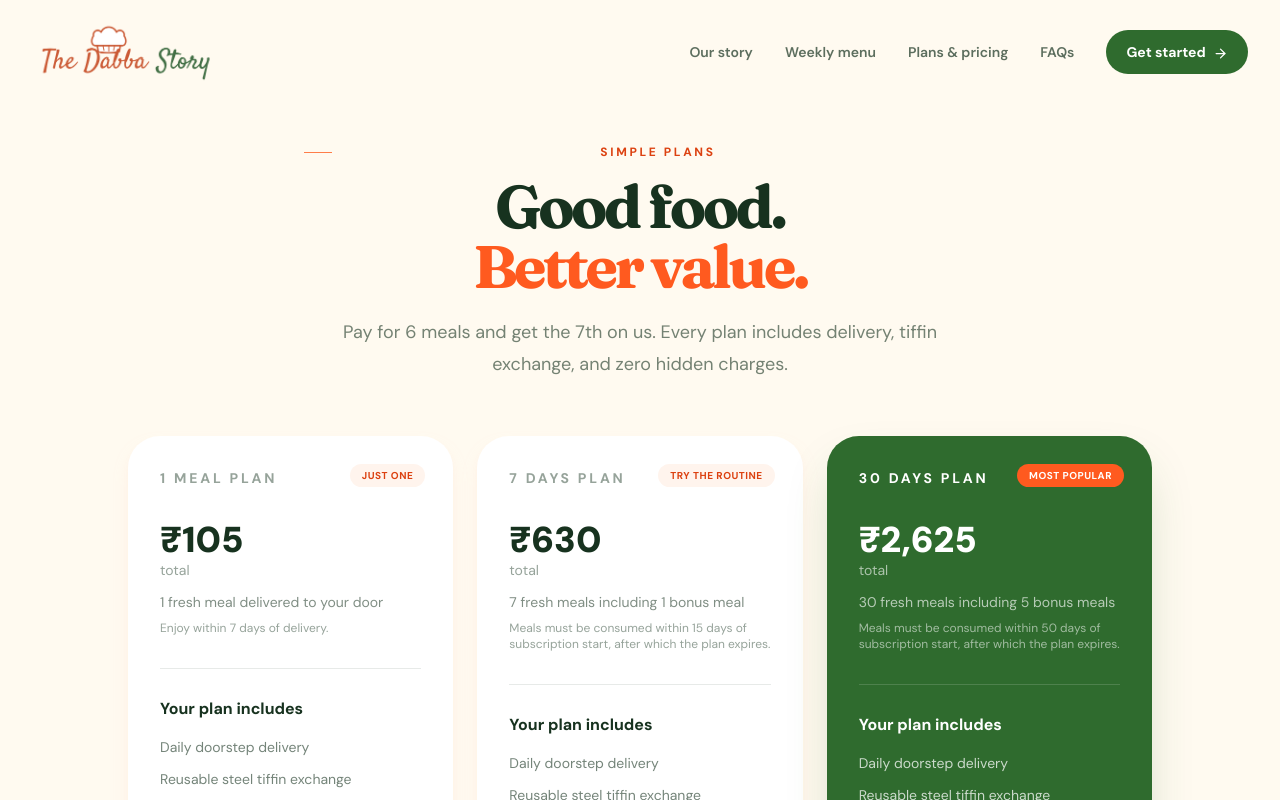
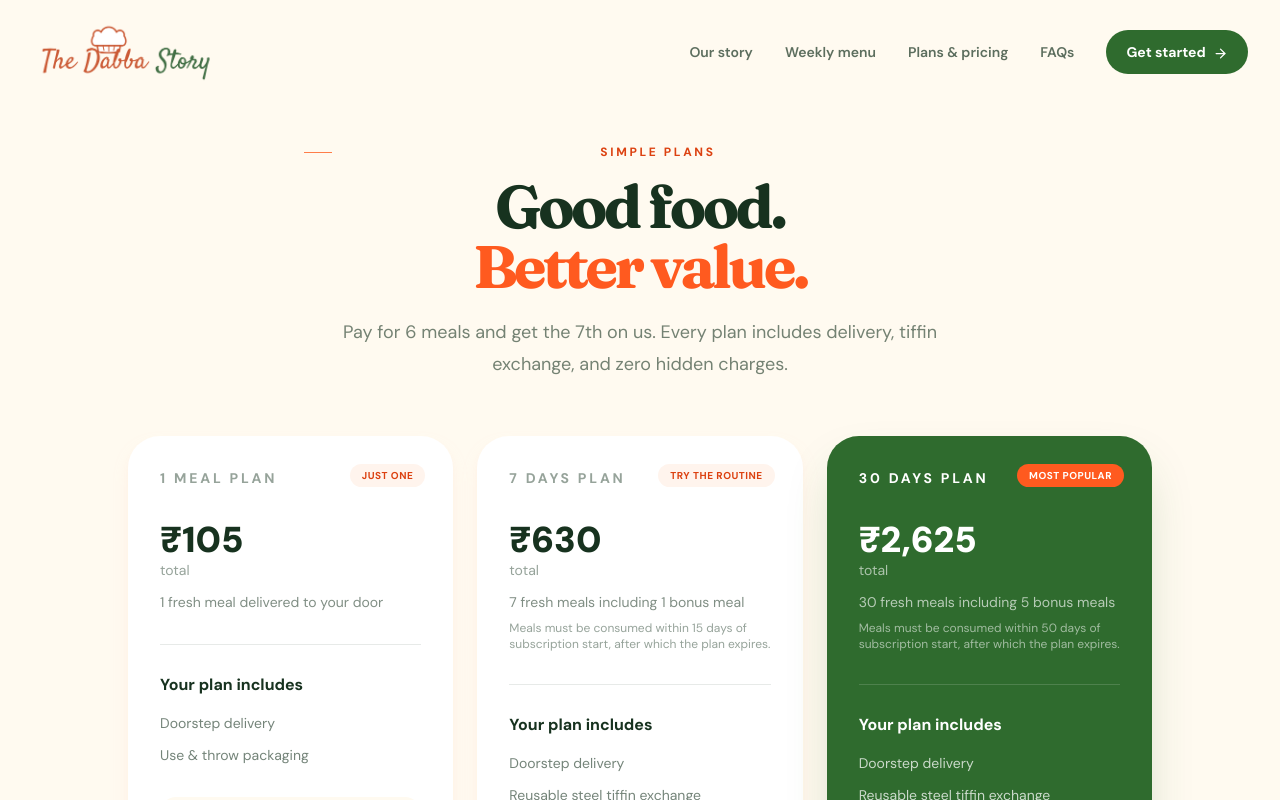
Before and after one commit to ShubhiGupta99/spice-up, a Next.js app: page /pricing in a window 1280 px wide. Shown: the top 800 px of the page. Built offline with nearby package versions, Linux system fonts and the light colour scheme.

Commit message:
Updated spice-up-site.tsx

```diff
--- a/components/spice-up-site.tsx
+++ b/components/spice-up-site.tsx
@@ -781,9 +781,7 @@ function PlanCard({
           featured ? "text-white/55" : "text-ink/45"
         }`}
       >
-        {days === "1 meal"
-          ? "Enjoy within 7 days of delivery."
-          : <>Meals must be consumed within{" "}
+        {days !== "1 meal" && <>Meals must be consumed within{" "}
         {PLAN_EXPIRY[days as keyof typeof PLAN_EXPIRY]} of subscription start,
         after which the plan expires.</>}
       </p>
@@ -800,9 +798,11 @@ function PlanCard({
             featured ? "text-white/75" : "text-ink/60"
           }`}
         >
-          <li>Daily doorstep delivery</li>
-          <li>Reusable steel tiffin exchange</li>
-          <li>Pause or skip anytime</li>
+          <li>Doorstep delivery</li>
+          {days === "1 meal"
+            ? <li>Use & throw packaging</li>
+            : <li>Reusable steel tiffin exchange</li>}
+          {days !== "1 meal" && <li>Pause or skip anytime</li>}
         </ul>
       </div>
 
```
